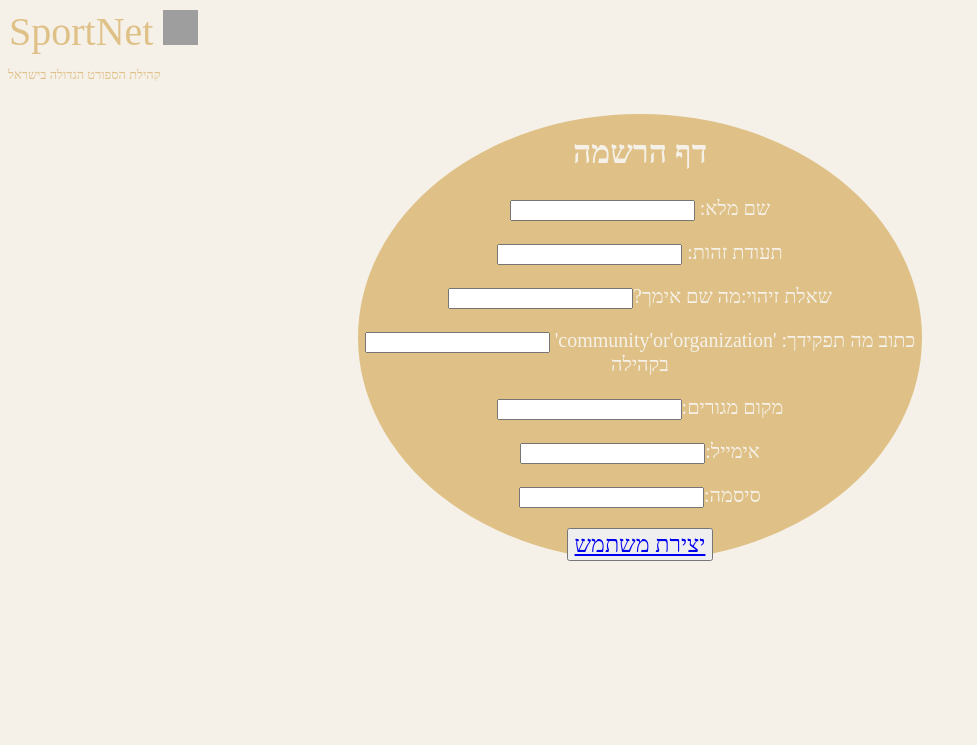
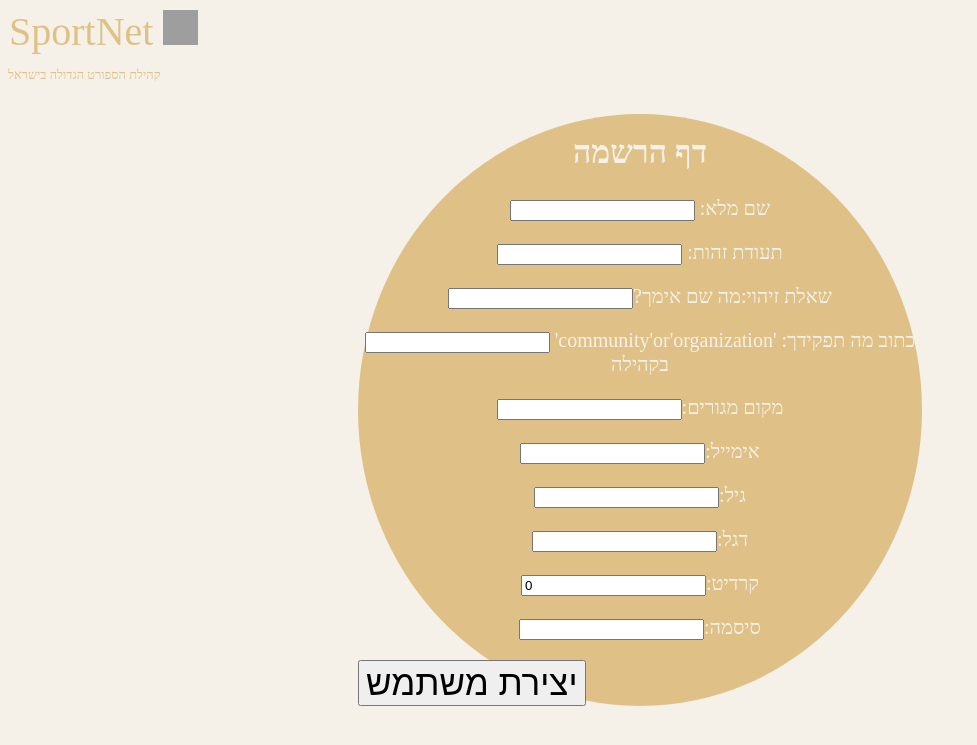
Before and after one commit to oriyahazan/SportNet-Django-Project, a Django app: template blog/templates/blog/register.html in a window 1280 px wide. Shown: the top 745 px of the page, without its empty margins (0-977 px from the left). Run offline with Django 3.2, Linux system fonts and the light colour scheme; the template is opened without the code that fills it: values that come from a table or form of the project are taken from there, others are empty; some web fonts are replaced; grey boxes are pictures that could not be loaded.

Commit message:
update user models

```diff
--- a/blog/forms.py
+++ b/blog/forms.py
@@ -7,7 +7,8 @@ from . import models #
 class RegisterForm(forms.ModelForm):
     class Meta:
         model = models.User
-        fields = ['full_name','id_number','identity_qu','place','email','password','role']
+        fields = ['full_name','id_number','identity_qu','place','email','password','role', 'age', 'flag',
+                  'credit']
 
 
 class EventForm(forms.ModelForm):
--- a/blog/models.py
+++ b/blog/models.py
@@ -14,16 +14,19 @@ class Post(models.Model):
 
 class User(models.Model):
     full_name = models.CharField(max_length=30)
-    id_number= models.CharField(max_length=10)
+    id_number= models.IntegerField(max_length=10)
     identity_qu=models.CharField(max_length=50)
     place = models.CharField(max_length=10)
     role = models.CharField(max_length=15)
     email= models.EmailField(max_length=40)
     password = models.CharField(max_length=20)
-
+    age = models.IntegerField(max_length=3)
+    flag = models.CharField(max_length=1)
+    credit = models.IntegerField(default=0)
 
     def __str__(self):
-        return self.full_name + ',' + self.id_number + ',' + self.identity_qu  + ','+self.place+ ','+ self.role +',' + self.email + ',' + self.password
+        return self.full_name
+
 
 ##############
 class Event(models.Model):
--- a/blog/templates/blog/register.html
+++ b/blog/templates/blog/register.html
@@ -71,9 +71,12 @@
                     <p id="hey">{{form.role}} 'community'or'organization' :כתוב מה תפקידך בקהילה</p>
                     <p id="hey">{{form.place}}:מקום מגורים</p>
                     <p id="hey">{{form.email}}:אימייל</p>
+                    <p id="hey">{{form.age}}:גיל</p>
+                    <p id="hey">{{form.flag}}:דגל</p>
+                    <p id="hey">{{form.credit}}:קרדיט</p>
                     <p id="hey">{{form.password}}:סיסמה</p>
 
-                    <p id="hey"><button class="btn btn-outline-info" type="submit" ><a id="hey1" href="{% url 'blog-login'%}">יצירת משתמש</a></button></p>
+                    <p><a id="hey1" href="{% url 'blog-login'%}"><input id="hey" class="btn btn-outline-info" type="submit" value="יצירת משתמש"></a></p>
                       {% endblock content %}
 
             </form>
```
Also changed, not shown: db.sqlite3.
